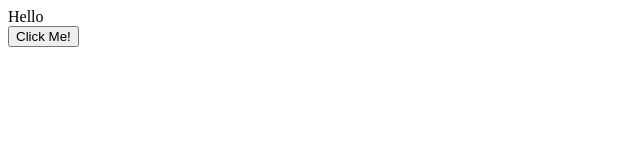
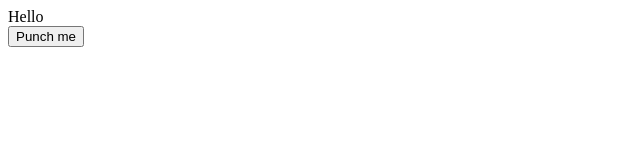
Before and after one commit to viveknegi1/viveknegi1.github.io, a plain HTML site: page index.html in a window 1280 px wide. Shown: the full height of the page, 0-640 px from the left. Drawn offline with Linux system fonts and the light colour scheme.

```diff
--- a/index.html
+++ b/index.html
@@ -1,6 +1,6 @@
 <html>
 <body>
 	<div>Hello</div>
-	<button type="button">Click Me!</button>
+	<button type="button">Punch me</button>
 </body>
 </html>
```
